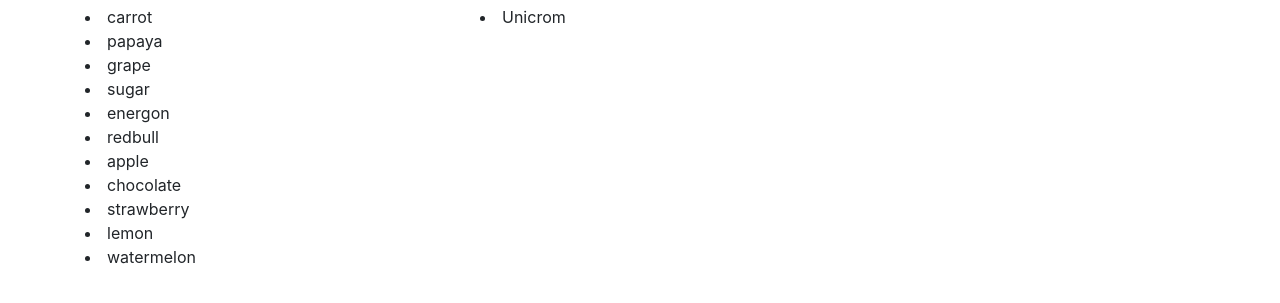
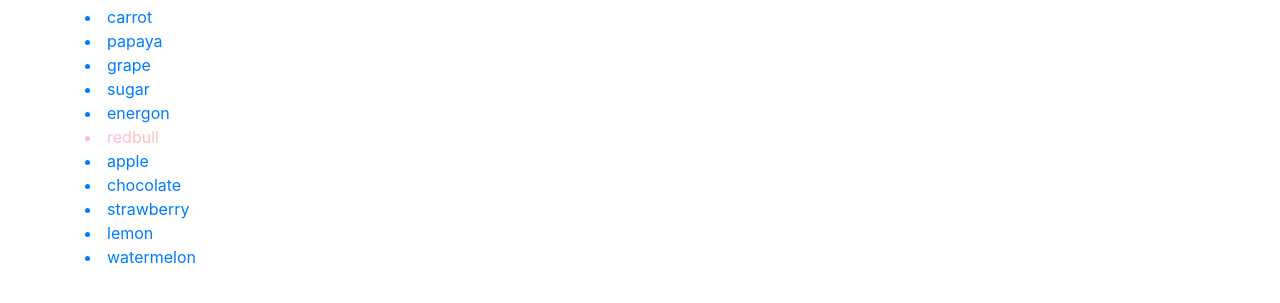
Before and after one commit to atsukof/1537_final_practice, a plain HTML site: page index.html in a window 1280 px wide. Both pictures are taken after a click on the element 260 px from the left and 236 px from the top of the page. Shown: the part 99-402 px from the top of the page. Drawn offline with nearby package versions, Linux system fonts and the light colour scheme.

Commit message:
Add class

```diff
--- a/code.js
+++ b/code.js
@@ -169,7 +169,9 @@
     // add event listener when clicking on a food item
 
     // この関数の呼び方はなに？
-    $("#foodList").on("click", "li", function() {
+    $("#foodList").on("click", "a", function () {
+        $('#foodList').children().removeClass('active');
+        $(this).addClass('active');
         const food = $(this).text();
         console.log(food);
         // clear the list of unicorns
@@ -183,7 +185,10 @@
         displayUnicorns(filteredUnicorns);
     });
 
-    $("#unicorns").on("click", "li", function() {
+    $("#unicorns").on("click", "a", function () {
+        $('#unicorns').children().removeClass('active');
+        $(this).addClass('active');
+
         // get the details of the unicorn
         const unicornName = $(this).text();
         getUnicornDetails(unicornName);
@@ -199,13 +204,20 @@
 
 function displayFoodList(foodList) {
     foodList.forEach(food => {
-        $("#foodList").append(`<li>${food}</li>`);
-          });
+        $("#foodList").append(
+            `<a href="#" id=${food}>
+            <li>${food}</li></a>`
+        );
+    });
 }
 
 function displayUnicorns(unicorns) {
     unicorns.forEach(unicorn =>
-        $("#unicorns").append(`<li>${unicorn.name}</li>`)
+        $("#unicorns").append(`
+        <a href="#" id=${unicorn.name}>
+        <li>${unicorn.name}</li>
+        </a>
+        `)
     );
 }
 
@@ -223,7 +235,7 @@
         let unicornLoves = unicorn.loves;
         unicornLoves.forEach(love =>
             $("#unicornDetails").append(`<li>${love}</li>`)
-            )
+        )
     });
 }
 
--- a/style.css
+++ b/style.css
@@ -1,4 +1,5 @@
 .active {
     background-color: #f1f1f1;
-    color: #000;
+    /* color: #000; */
+    color: pink
 }
```
